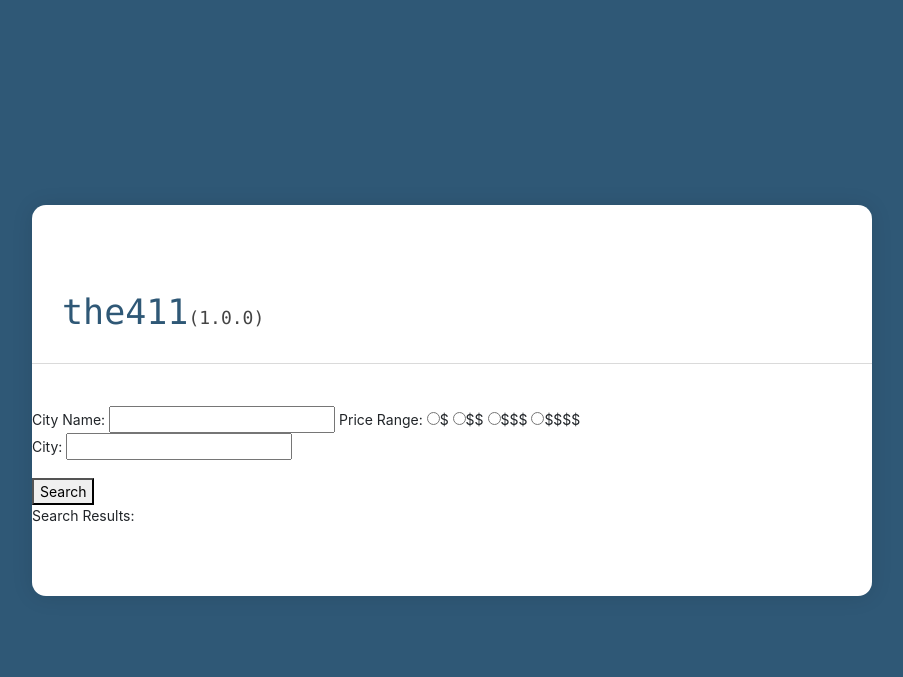
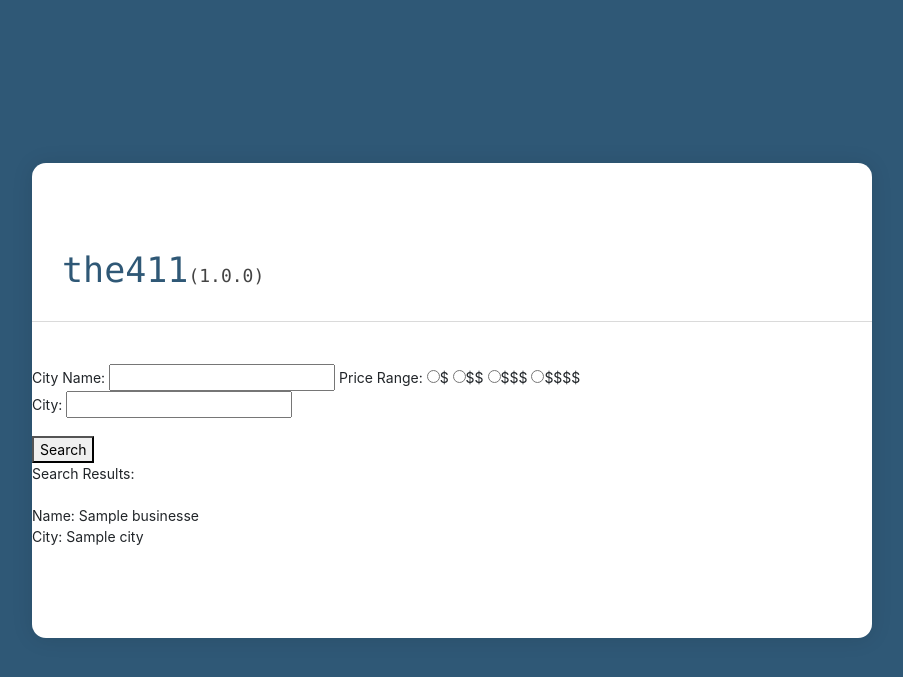
Before and after one commit to neilraya/the411, a Django app: template prototype/prototype/weather/templates/weather/yelpSearch.html in a window 1280 px wide. Shown: the top 677 px of the page, without its empty margins (188-1091 px from the left). Run offline with Django 3.2, Linux system fonts and the light colour scheme; the template is opened without the code that fills it: values that come from a table or form of the project are taken from there, most other values are stand-ins (such as "Sample title", 1, 10 or a date in 2020); parts of the project's set-up code (start-up, migrations or seed data) failed here and were passed over; some libraries are stand-ins or nearby versions.

Commit message:
for loop front end

```diff
--- a/prototype/prototype/weather/templates/weather/yelpSearch.html
+++ b/prototype/prototype/weather/templates/weather/yelpSearch.html
@@ -155,7 +155,15 @@
 
 		</form>
 		<p>
-			Search Results:
+			Search Results: <br><br>
+
+				{% for b in response.businesses %}
+					Name: {{b.name}} <br>
+					City: {{b.location.city}}
+
+					<br><br>
+
+				{% endfor %}
 
 		</p>
 
--- a/prototype/prototype/weather/views.py
+++ b/prototype/prototype/weather/views.py
@@ -22,6 +22,7 @@
     response = yelp.search_query(location=request.POST['cname'],
                                  price="1")
     temperature = weather(request)
+    print(response)
     return render(request, "weather/yelpSearch.html", {"response":response, "temperature":temperature})
 
 def weather(request):
```
